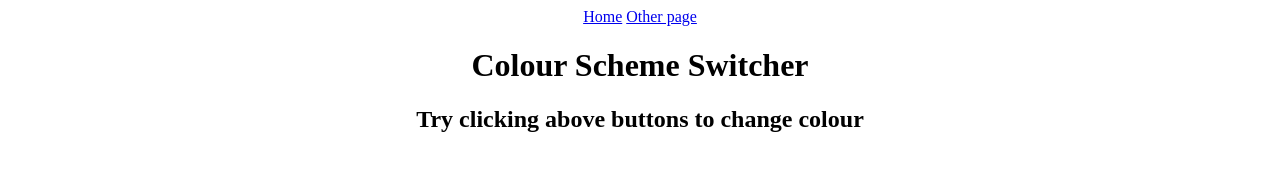
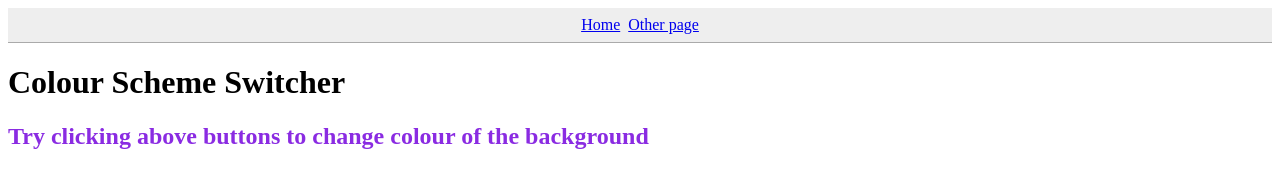
Before and after one commit to nabhajit/Javascript-projects, a website: page ColourChanger/index.html in a window 1280 px wide. Drawn offline with Linux system fonts and the light colour scheme.

Commit message:
2nd commit

```diff
--- a/ColourChanger/index.html
+++ b/ColourChanger/index.html
@@ -5,9 +5,10 @@
   <meta http-equiv="X-UA-Compatible" content="IE=edge">
   <meta name="viewport" content="width=device-width, initial-scale=1.0">
   <title>Document</title>
+  <link rel="stylesheet" href="style1.css">
 </head>
 <body>
-     <center>
+
      <nav>
      <a href="/" aria-current="page">Home</a>
      <a href="/page2.html">Other page</a>
@@ -17,7 +18,8 @@
    <div class="button" id="white"></div>
    <div class="button" id="blue"></div>
    <div class="button" id="yellow"></div>
-   <h2>Try clicking above buttons to change colour</h2>
-    </center>
-</body>
+   <h2>Try clicking above buttons to change colour of the background</h2>
+
+    <link rel="stylesheet" href="script.js">
+  </body>
 </html>
--- /dev/null
+++ b/ColourChanger/style1.css
@@ -0,0 +1,14 @@
+nav {
+  display: flex;
+  flex-wrap: wrap;
+  align-items: center;
+  justify-content: center;
+  padding: 0.5rem;
+  gap: 0.5rem;
+  border-bottom: solid 1px #aaa;
+  background-color: #eee;
+}
+
+h2{
+  color: blueviolet;
+}
```
Also changed, not shown: ColourChanger/script.js (added).
